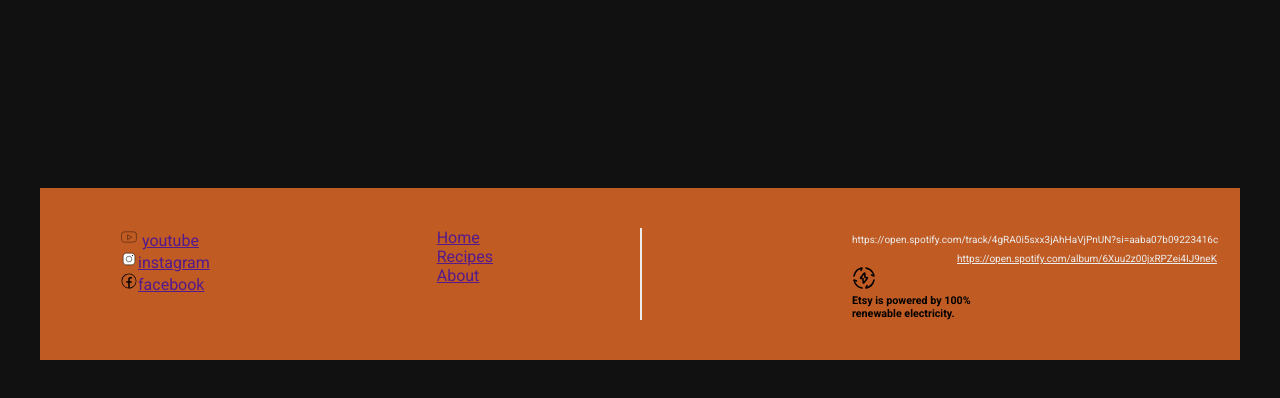
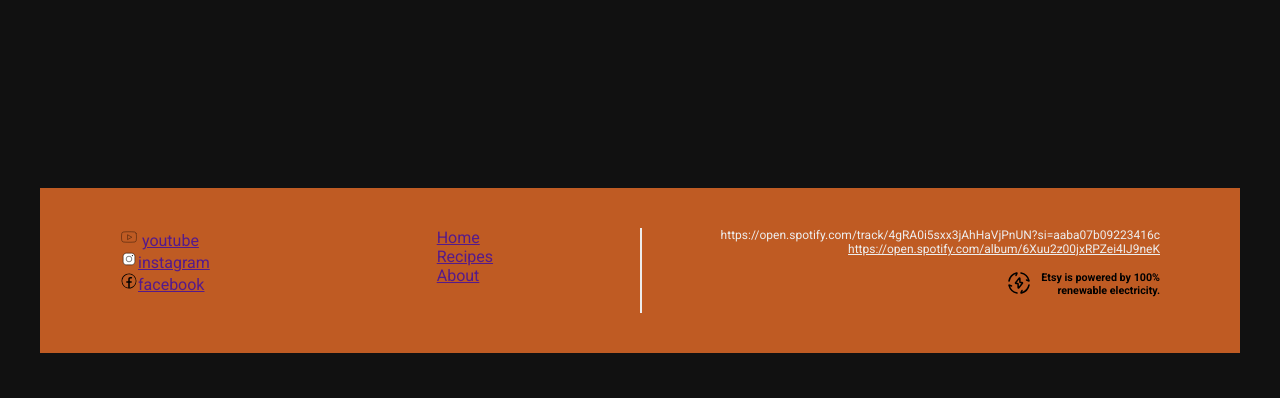
Before and after one commit to al3xa91/recipe-page-mandatory, a plain HTML site: page index.html in a window 1280 px wide. Shown: the part 3285-3683 px from the top of the page. Drawn offline with Linux system fonts and the light colour scheme.

Commit message:
footer
left and right side ready to style

```diff
--- a/css/main.css
+++ b/css/main.css
@@ -625,25 +625,23 @@ list-style: none;
     grid-row:span;
     margin-top: 40px;
     margin-bottom: 40px;
-    padding-left: 210px;
+    margin-right: 80px;
+    text-align: right;
+    font-size: 12px;
+
 
 
 
 }
 
-.footer-container-block-right-text{
+.footer-container-block-right-text-top a{
 
+color: #ededed;
 
 }
 
-.footer-container-block-right-text-top a{
-font-size: 10px;
-color: #ededed;
-padding-left: 105px;
-}
+.footer-container-block-right-text-top a1{
 
-.footer-container-block-right-text-top a1{
-font-size: 10px;
 color: #ededed;
 text-decoration: none;
 }
@@ -651,3 +649,16 @@ text-decoration: none;
 .footer-container-block-right-text-top ul{
     list-style-type: none;
 }
+
+.footer-container-block-right-text-bottom{
+    display: flex;
+    justify-content:end;
+    font-size: 16px;
+text-align: right;
+
+}
+
+.footer-container-block-right-text-bottom h6{
+    padding-left: 10px;
+
+}
```
Also changed, not shown: 1 other file.
